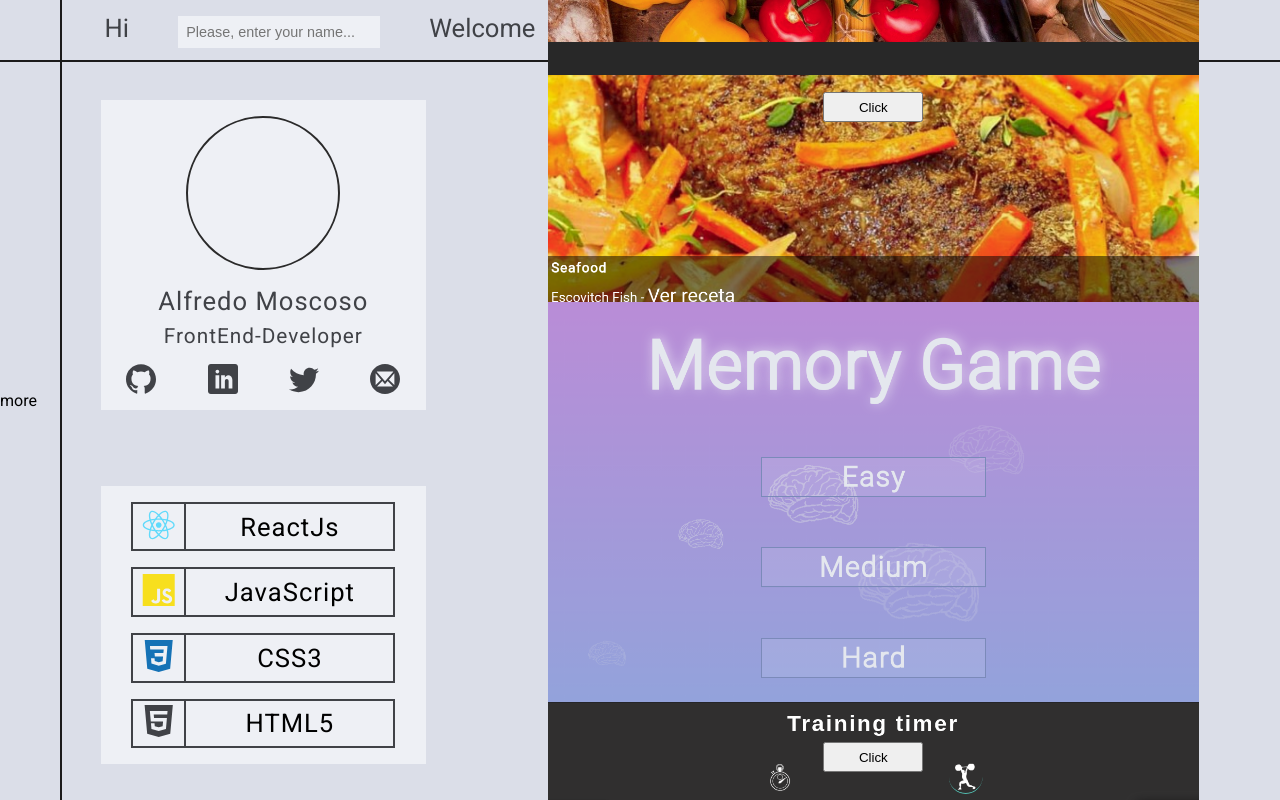
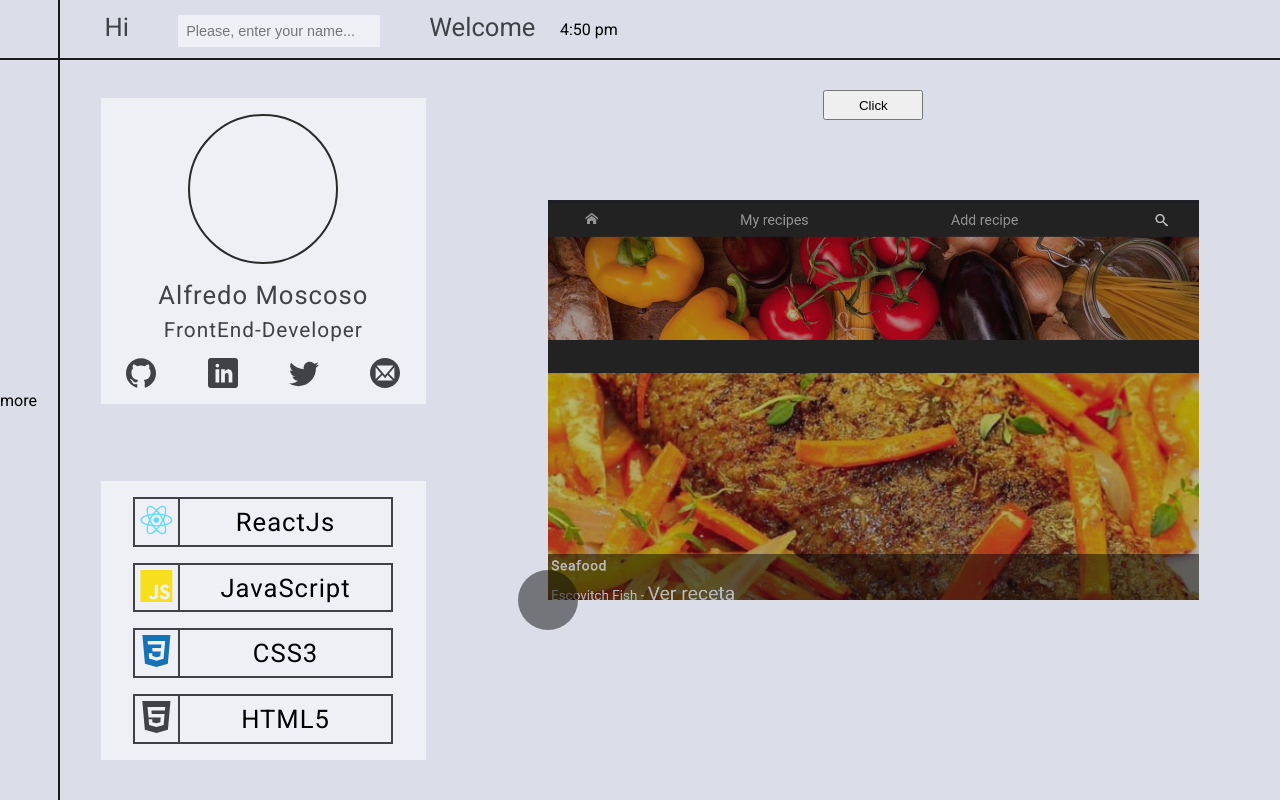
Before and after one commit to JairDev/jair-dev-portfolio, a React (Create React App) app: page / in a window 1280 px wide. Shown: the top 800 px of the page. Built offline with nearby package versions, Linux system fonts and the light colour scheme.

Commit message:
Add styles

```diff
--- a/src/App.css
+++ b/src/App.css
@@ -3,6 +3,12 @@
   --small-text-size: calc(.5rem + 1vw);
   --letter-spacing: 1px;
   --dark-color: #404247;
+}
+
+* {
+  box-sizing: border-box;
+  padding: 0;
+  margin: 0;
 }
 
 .App {
@@ -11,6 +17,7 @@
   min-height: 100vh;
   position: relative;
   font-family: 'Roboto', sans-serif;
+  overflow: hidden;
 }
 
 .App-header {
@@ -51,7 +58,7 @@
   display: grid;
   grid-template-columns: 1fr 2fr;
   padding-left: 60px;
-  height: calc(100vh - 60px);
+  height: calc(100vh - 62px);
 }
 
 .App-content-profile-skills {
@@ -188,38 +195,73 @@
   height: 100%;
 }
 
-/* .content-projects:nth-child(1) {
-  margin-top: 0rem;
-}
-.content-projects:nth-child(2) {
-  margin-top: 1600px ;
-}
-.content-projects:nth-child(3) {
-  margin-top: 3200px;
-} */
-
 .content-projects {
-  /* border: 2px solid rgb(17, 39, 41); */
+  /* outline: 2px solid rgb(17, 39, 41); */
   width: 80%;
   /* height: 400px; */
   position: absolute;
   top: calc(200px - 60px);
-  transition: all .4s ease-in-out;
+  transition: all .5s ease-in-out;
 }
 
 .projects {
   /* outline: 2px solid red; */
   width: 100%;
   height: 400px;
+  position: relative;
 }
 
-/* .projects:nth-child(2) {
-  padding-top: 800px;
+.projects::before {
+  content: "";
+  background-color: rgba(20, 20, 20, .3);
+  position: absolute;
+  width: 100%;
+  height: 100%;
+  z-index: 200
+}
+
+.projects:hover .content-overflow-img {
+  opacity: 1;
+}
+
+.content-overflow-img {
+  opacity: 0;
+  position: absolute;
+  top: 0;
+  left: 0;
+  width: 100%;
+  height: 100%;
+  overflow: hidden;
+  transition: all .5s ease-in-out;
+  z-index: 100;
+}
+
+.overflow-img {
+  /* border: 5px solid red; */
+  filter: blur(5px);
+  width: 100%;
+  height: 100%;
+  z-index: 100;
+}
+
+.overflow-img img{
+  object-fit: cover;
+  width: 100%;
+  height: 100%;
+}
+
+
+.projects:nth-child(2) {
+  margin-top: 800px;
 }
 
 .projects:nth-child(3) {
-  padding-top: 800px;
-} */
+  margin-top: 800px;
+}
+
+.projects:nth-child(4) {
+  margin-top: 800px;
+}
 
 
 .projects-img {
@@ -235,6 +277,18 @@
 
 .projects-info {
   display: none;
+}
+
+.more-info {
+  /* border: 2px solid red; */
+  background-color: rgba(14, 14, 14,.5);
+  border-radius: 50%;
+  position: absolute;
+  width: 60px;
+  height: 60px;
+  bottom: -30px;
+  left: -30px;
+  z-index: 200;
 }
 
 .icon-github, .icon-twitter, .icon-linkedin, .icon-mail4 {
@@ -261,11 +315,19 @@
   height: 30px;
   z-index: 1000;
 }
+.top.deactivate-top {
+  display: none;
+}
 
 .bottom {
+  display: none;
   position: absolute;
   bottom: 30px;
   width: 100px;
   height: 30px;
   z-index: 1000;
 }
+
+.bottom.activate-bottom{
+  display: block;
+}
--- a/src/components/ContentProjects/ContentProjects.js
+++ b/src/components/ContentProjects/ContentProjects.js
@@ -15,6 +15,12 @@ function ContentProjects({img, projectName, projectDescription}) {
           <span className="projects-description">{projectDescription}</span>
         </div>
       </div>
+      <span className="more-info"></span>
+      <div className="content-overflow-img">
+        <div className="overflow-img">
+          <img alt="" src={img}/>
+        </div>
+      </div>
     </div>
   )
 }
--- a/src/components/Projects/Projects.js
+++ b/src/components/Projects/Projects.js
@@ -5,15 +5,15 @@ import useElementPosition from "hooks/useElementPosition"
 import { projects } from "data/info-portfolio";
 
 function Projects() {
-  const {elementRef, position} = useElementPosition()
+  const {elementRef, position, classTop, classBottom} = useElementPosition()
 
   return (
     <>
-      <button className="top" onClick={position}>Click</button>
+      <button className={classTop === "" ? "top" : `top ${classTop}`} onClick={position}>Click</button>
       <div ref={elementRef} className="content-projects">
         <IterateArray array={projects} Component={ContentProjects} type={"projects"}/>
       </div>
-      <button className="bottom"  onClick={position}>Click</button>
+      <button className={classBottom === "" ? "bottom" : `bottom ${classBottom}`}  onClick={position}>Click</button>
     </>
   )
 }
--- a/src/data/info-portfolio.js
+++ b/src/data/info-portfolio.js
@@ -24,5 +24,6 @@ export const users = [
 export const projects = [
   {name: "recipes", imgSrc: "img-recipe.png", description:""},
   {name: "memory", imgSrc: "img-memory.png", description:""},
-  {name: "timer", imgSrc: "img-timer.png", description:""}
+  {name: "timer", imgSrc: "img-timer.png", description:""},
+
 ]
--- a/src/hooks/useElementPosition.js
+++ b/src/hooks/useElementPosition.js
@@ -3,42 +3,63 @@ import { useEffect, useRef, useState } from "react";
 function useElementPosition() {
   const elementRef = useRef(null)
   const [count, setCount] = useState(0)
-  // let count = 0
-  const position = () => {
-    // console.log(elementRef)
-    // count += 1
+  const [classTop, setClassTop] = useState("")
+  const [classBottom, setClassBottom] = useState("")
+
+  const position = (e) => {
+    let element = e.target
+    element.className === "top" ? top() : bottom()
+
+  }
+  const top = () => {
     setCount(prev => prev += 1)
 
-    // const element = elementRef.current
-    // const coords = element.getBoundingClientRect()
-    // const node = element.childNodes
-    // let nodesHeight = 0
-    // for(let i = 0; i < node.length; i++) {
-    //   nodesHeight = node[i].offsetHeight
-    // }
-    // let translate = nodesHeight * count
-    // element.style = `transform: translateY(-${translate}px)`
+  }
+
+  const bottom = () => {
+    setCount(prev => prev -= 1)
   }
 
   useEffect(() => {
-    console.log(count)
-    if(count === 3) {
-      setCount(0)
-      return
-    }
     const element = elementRef.current
     const coords = element.getBoundingClientRect()
     const node = element.childNodes
-    let nodesHeight = 0
-    for(let i = 0; i < node.length; i++) {
-      nodesHeight = node[i].offsetHeight
+    const nodesHeight = node[0].offsetHeight
+    const realSizeElements = nodesHeight * node.length
+    const outSize = coords.height - realSizeElements
+    const marginAdd = outSize / (node.length - 1)
+    const translate = (marginAdd + nodesHeight) * count
+    const bottom = coords.height - nodesHeight
+    if(count >= node.length) {
+      console.log("return")
+      return
     }
-    let translate = nodesHeight * count
-    element.style = `transform: translateY(-${25}%)`
+    if(count >= node.length - 1) {
+      setClassTop("deactivate-top")
+      console.log("deactivate-top")
+    }else {
+      console.log("activate-top")
+      setClassTop("")
+    }
+
+    if(count > 0) {
+      console.log("activate-bottom")
+      setClassBottom("activate-bottom")
+    }else {
+      console.log("deactivate-bottom")
+      setClassBottom("")
+    }
+
+    // console.log(coords)
+    console.log(count)
+    // console.log(translate)
+    element.style = `transform: translateY(-${translate}px)`
+    // console.log("useElementPosition -> bottom", bottom)
+    // console.log(translate)
 
   }, [count])
 
-  return {elementRef, position}
+  return {elementRef, position, classTop, classBottom}
 }
 
 export default useElementPosition
```
